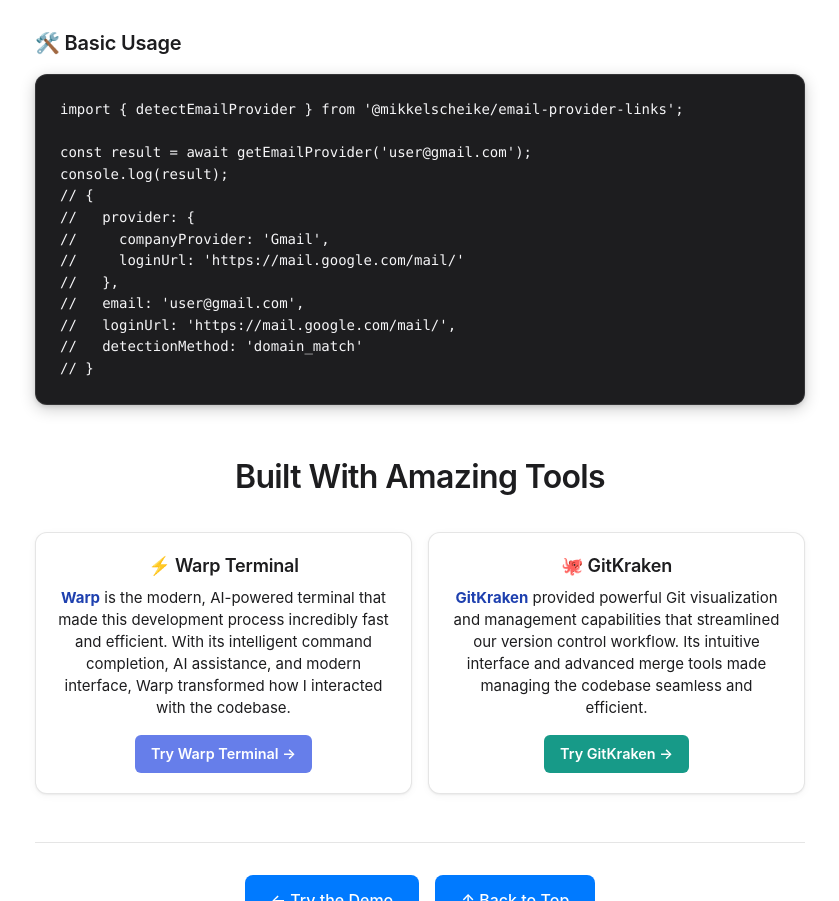
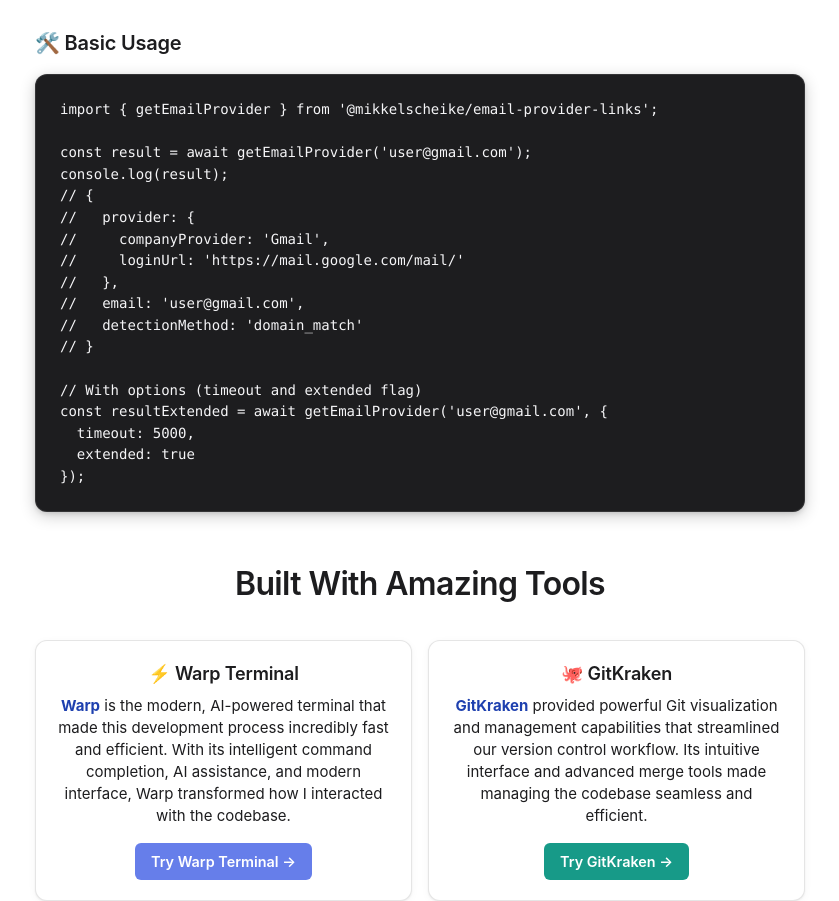
Before and after one commit to MikkelScheike/email-provider-links-demo, a website: page about.html in a window 1280 px wide. Shown: the part 4297-5198 px from the top of the page, without its empty margins (220-1059 px from the left). Drawn offline with Linux system fonts and the light colour scheme.

Commit message:
Updates example code in documentation.
Updates the documentation to reflect the new options
available when calling the getEmailProvider function.
It shows how to use timeout and the extended flag.

```diff
--- a/about.html
+++ b/about.html
@@ -296,7 +296,7 @@
 
                     <div class="usage-section">
                         <h3>🛠️ Basic Usage</h3>
-                        <pre><code>import { detectEmailProvider } from '@mikkelscheike/email-provider-links';
+                        <pre><code>import { getEmailProvider } from '@mikkelscheike/email-provider-links';
 
 const result = await getEmailProvider('user@gmail.com');
 console.log(result);
@@ -306,9 +306,14 @@
 //     loginUrl: 'https://mail.google.com/mail/'
 //   },
 //   email: 'user@gmail.com',
-//   loginUrl: 'https://mail.google.com/mail/',
 //   detectionMethod: 'domain_match'
-// }</code></pre>
+// }
+
+// With options (timeout and extended flag)
+const resultExtended = await getEmailProvider('user@gmail.com', {
+  timeout: 5000,
+  extended: true
+});</code></pre>
                     </div>
                 </div>
             </section>
```
